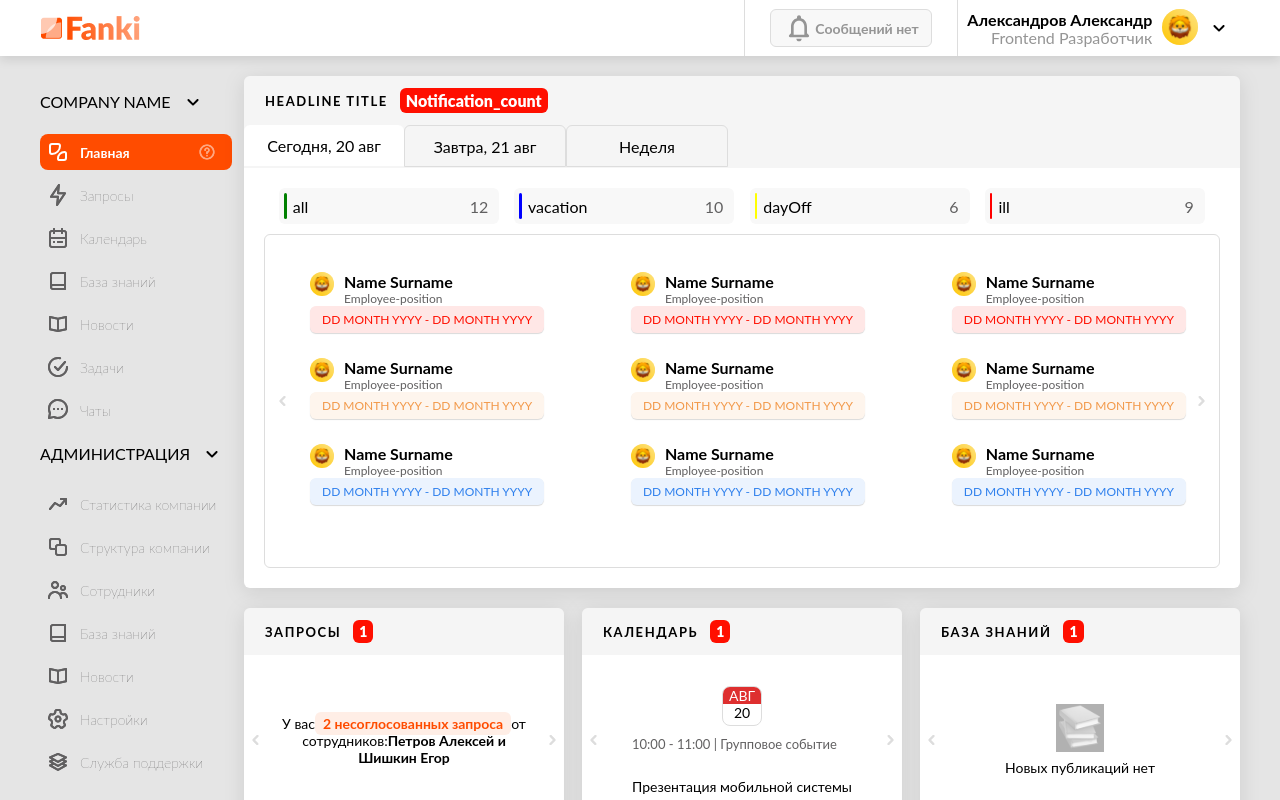
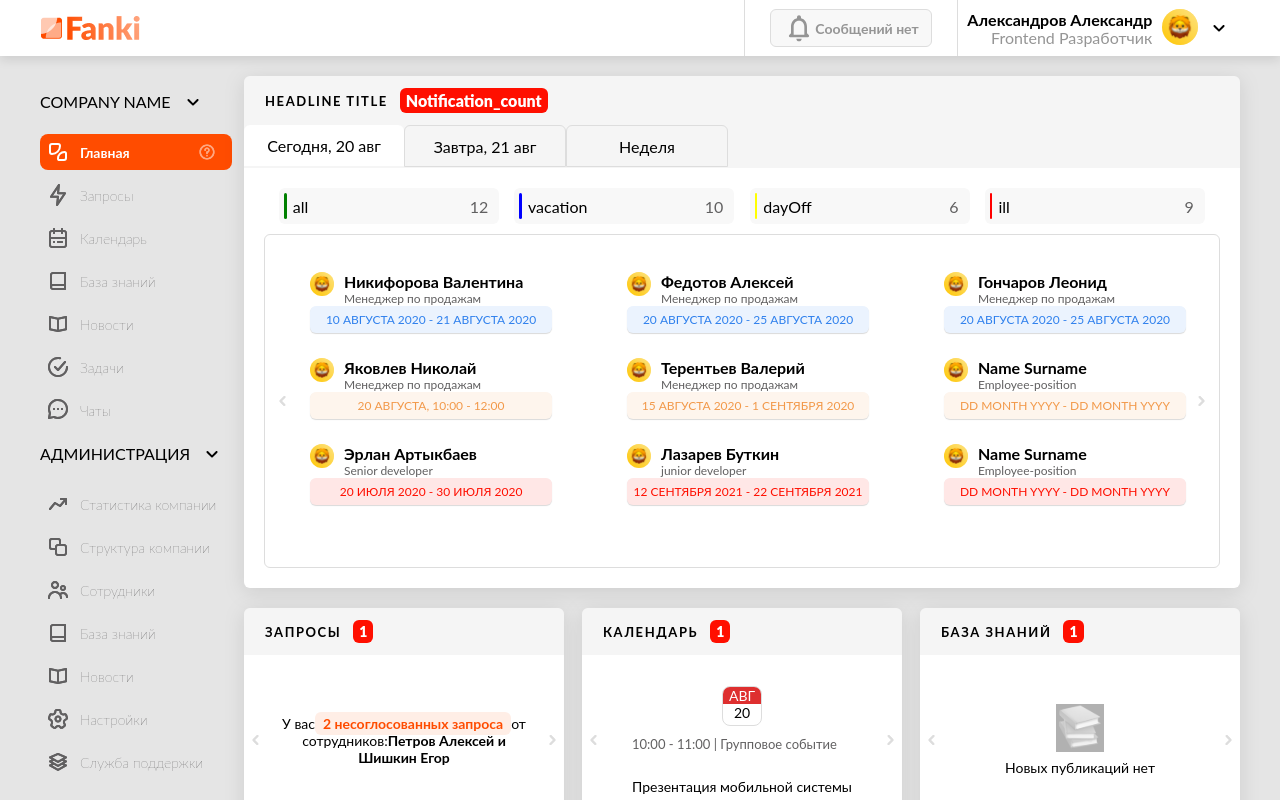
Before and after one commit to ErlanArtykbaev/fanki-task, a React (Create React App) app: page / in a window 1280 px wide. Shown: the top 800 px of the page. Built offline with nearby package versions, Linux system fonts and the light colour scheme.

Commit message:
fake data setup

```diff
--- a/src/assets/scss/_tabs.scss
+++ b/src/assets/scss/_tabs.scss
@@ -93,6 +93,7 @@
         display: flex;
         flex-direction: column;
         margin-bottom: 25px;
+        width: 230px;
         .info{
           display: flex;
           .name-position{
--- a/src/containers/employees.js
+++ b/src/containers/employees.js
@@ -3,30 +3,37 @@ import lion from '../assets/img/lion.svg'
 export default [
   {
     img: lion,
-    name: 'Name Surname',
-    position: 'Employee-position',
-    date: 'dd month yyyy - dd month yyyy',
-    state: 'ill'
+    name: 'Никифорова Валентина',
+    position: 'Менеджер по продажам',
+    date: '10 августа 2020 - 21 августа 2020',
+    state: 'vacation'
   },
   {
     img: lion,
-    name: 'Name Surname',
-    position: 'Employee-position',
-    date: 'dd month yyyy - dd month yyyy',
-    state: 'ill'
+    name: 'Федотов Алексей',
+    position: 'Менеджер по продажам',
+    date: '20 августа 2020 - 25 августа 2020',
+    state: 'vacation'
   },
   {
     img: lion,
-    name: 'Name Surname',
-    position: 'Employee-position',
-    date: 'dd month yyyy - dd month yyyy',
-    state: 'ill'
+    name: 'Гончаров Леонид',
+    position: 'Менеджер по продажам',
+    date: '20 августа 2020 - 25 августа 2020',
+    state: 'vacation'
   },
   {
     img: lion,
-    name: 'Name Surname',
-    position: 'Employee-position',
-    date: 'dd month yyyy - dd month yyyy',
+    name: 'Яковлев Николай',
+    position: 'Менеджер по продажам',
+    date: '20 августа, 10:00 - 12:00',
+    state: 'dayOff'
+  },
+  {
+    img: lion,
+    name: 'Терентьев Валерий',
+    position: 'Менеджер по продажам',
+    date: '15 августа 2020 - 1 сентября 2020',
     state: 'dayOff'
   },
   {
@@ -38,30 +45,23 @@ export default [
   },
   {
     img: lion,
-    name: 'Name Surname',
-    position: 'Employee-position',
-    date: 'dd month yyyy - dd month yyyy',
-    state: 'dayOff'
+    name: 'Эрлан Артыкбаев',
+    position: 'Senior developer',
+    date: '20 июля 2020 - 30 июля 2020',
+    state: 'ill'
+  },
+  {
+    img: lion,
+    name: 'Лазарев Буткин',
+    position: 'junior developer',
+    date: '12 сентября 2021 - 22 сентября 2021',
+    state: 'ill'
   },
   {
     img: lion,
     name: 'Name Surname',
     position: 'Employee-position',
     date: 'dd month yyyy - dd month yyyy',
-    state: 'vacation'
-  },
-  {
-    img: lion,
-    name: 'Name Surname',
-    position: 'Employee-position',
-    date: 'dd month yyyy - dd month yyyy',
-    state: 'vacation'
-  },
-  {
-    img: lion,
-    name: 'Name Surname',
-    position: 'Employee-position',
-    date: 'dd month yyyy - dd month yyyy',
-    state: 'vacation'
+    state: 'ill'
   }
 ]
```
